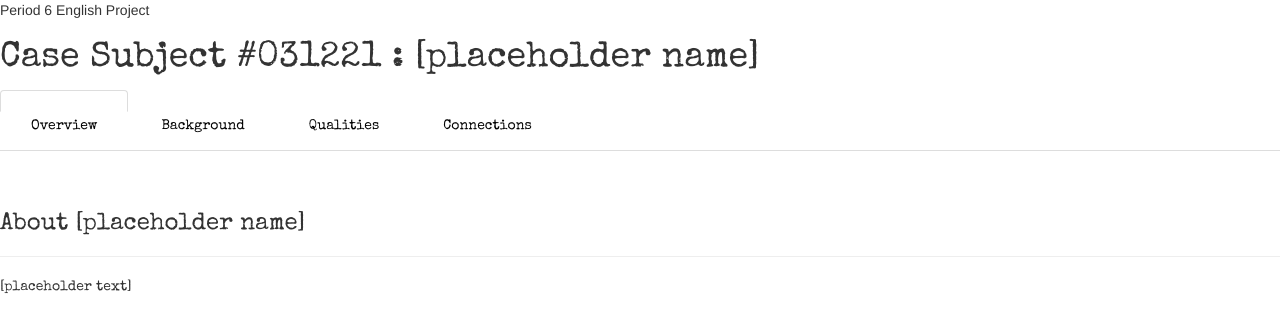
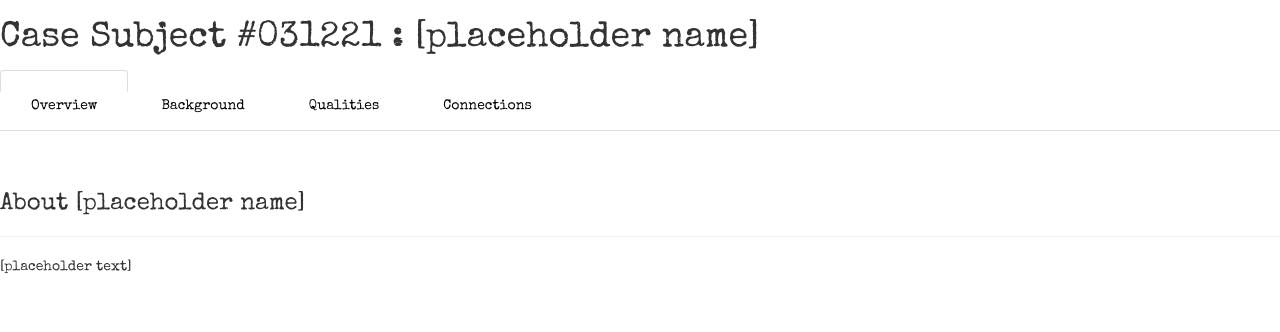
Before and after one commit to pelipper37/1920scharacterproject, a plain HTML site: page docs/index.html in a window 1280 px wide. Drawn offline with nearby package versions, Linux system fonts and the light colour scheme.

Commit message:
Update index.html

```diff
--- a/docs/index.html
+++ b/docs/index.html
@@ -5,7 +5,8 @@
 		<meta http-equiv="X-UA-Compatible" content="IE=edge">
 		<meta name="viewport" content="width=device-width, initial-scale=1">
 
-		<script src="https://ajax.googleapis.com/ajax/libs/jquery/1.12.4/jquery.min.js"></script>
+		<script src="https://ajax.googleapis.com/ajax/libs/jquery/1.12.4/jquery.min.js">
+		</script>
 
 		<!-- Bootstrap CSS -->
 		<link rel="stylesheet" href="https://maxcdn.bootstrapcdn.com/bootstrap/3.3.7/css/bootstrap.min.css" integrity="sha384-BVYiiSIFeK1dGmJRAkycuHAHRg32OmUcww7on3RYdg4Va+PmSTsz/K68vbdEjh4u" crossorigin="anonymous">
@@ -21,7 +22,7 @@
         	<link href="https://fonts.googleapis.com/css2?family=Audiowide&display=swap" rel="stylesheet">
 
 		<!-- Custom CSS -->
-		<link rel="stylesheet" type="text/css" href="style1.css"
+		<link rel="stylesheet" type="text/css" href="style1.css">
 
 		<title>
 			Period 6 English Project
```
